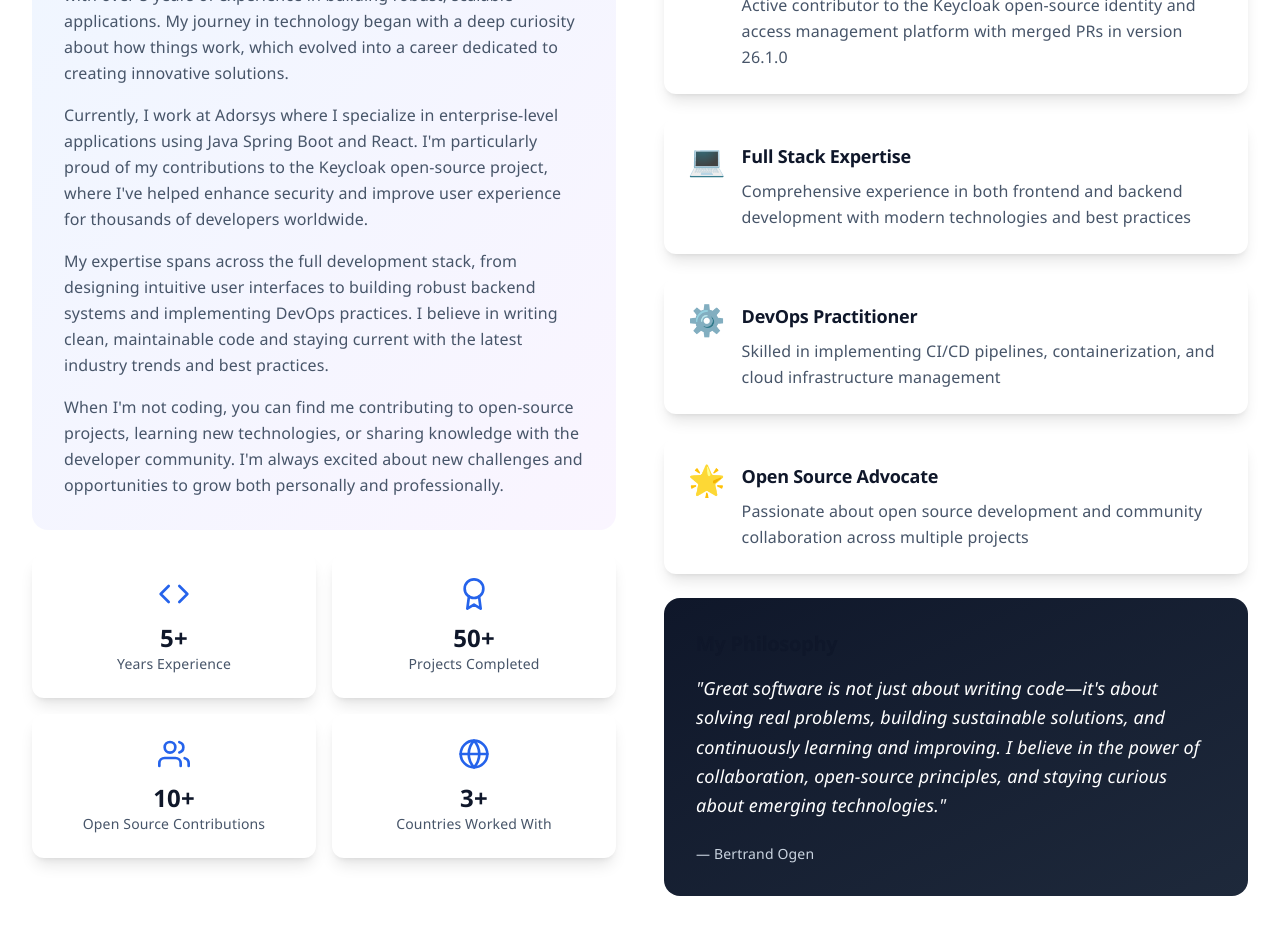
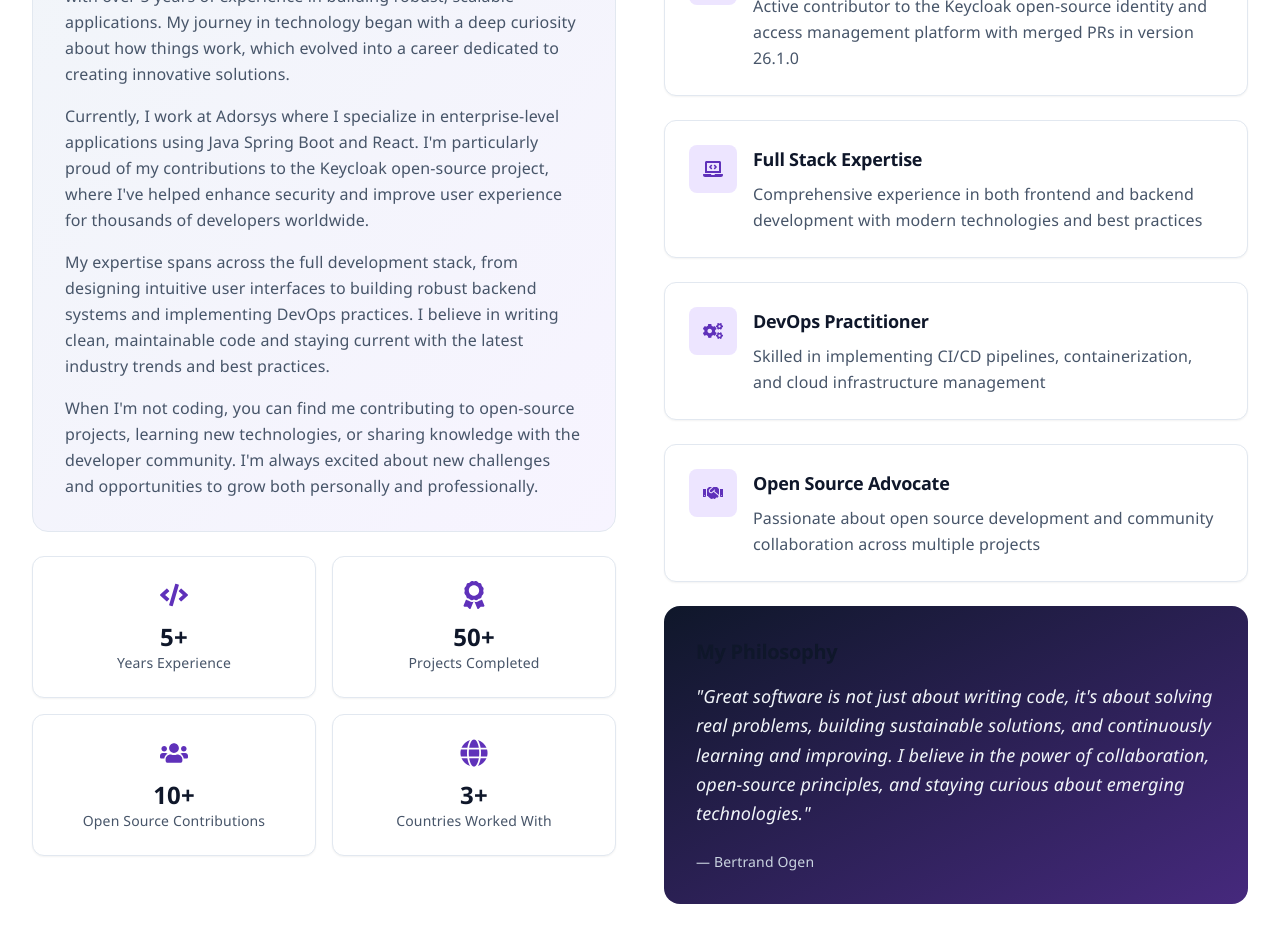
Before and after one commit to Ogenbertrand/portfolio, a React (Vite) app: page / in a window 1280 px wide. Shown: the part 1260-2202 px from the top of the page. Built offline with nearby package versions, Linux system fonts and the light colour scheme.

Commit message:
style: modernize about section iconography and cards

```diff
--- a/src/components/sections/About.tsx
+++ b/src/components/sections/About.tsx
@@ -1,34 +1,43 @@
 import { motion } from 'framer-motion'
-import { FiAward, FiCode, FiUsers, FiGlobe } from 'react-icons/fi'
+import {
+  FaAward,
+  FaCode,
+  FaUsers,
+  FaGlobe,
+  FaShieldAlt,
+  FaLaptopCode,
+  FaCogs,
+  FaHandshake
+} from 'react-icons/fa'
 
 const About = () => {
   const stats = [
-    { icon: FiCode, value: '5+', label: 'Years Experience' },
-    { icon: FiAward, value: '50+', label: 'Projects Completed' },
-    { icon: FiUsers, value: '10+', label: 'Open Source Contributions' },
-    { icon: FiGlobe, value: '3+', label: 'Countries Worked With' }
+    { icon: FaCode, value: '5+', label: 'Years Experience' },
+    { icon: FaAward, value: '50+', label: 'Projects Completed' },
+    { icon: FaUsers, value: '10+', label: 'Open Source Contributions' },
+    { icon: FaGlobe, value: '3+', label: 'Countries Worked With' }
   ]
 
   const achievements = [
     {
       title: 'Keycloak Contributor',
       description: 'Active contributor to the Keycloak open-source identity and access management platform with merged PRs in version 26.1.0',
-      icon: '🔐'
+      icon: FaShieldAlt
     },
     {
       title: 'Full Stack Expertise',
       description: 'Comprehensive experience in both frontend and backend development with modern technologies and best practices',
-      icon: '💻'
+      icon: FaLaptopCode
     },
     {
       title: 'DevOps Practitioner',
       description: 'Skilled in implementing CI/CD pipelines, containerization, and cloud infrastructure management',
-      icon: '⚙️'
+      icon: FaCogs
     },
     {
       title: 'Open Source Advocate',
       description: 'Passionate about open source development and community collaboration across multiple projects',
-      icon: '🌟'
+      icon: FaHandshake
     }
   ]
 
@@ -58,7 +67,6 @@ const About = () => {
         </div>
 
         <div className="grid grid-cols-1 lg:grid-cols-2 gap-12 items-start">
-          {/* Left Column - Personal Story */}
           <motion.div
             initial={{ opacity: 0, x: -30 }}
             whileInView={{ opacity: 1, x: 0 }}
@@ -66,19 +74,19 @@ const About = () => {
             viewport={{ once: true }}
             className="space-y-6"
           >
-            <div className="bg-gradient-to-br from-blue-50 to-purple-50 rounded-2xl p-8">
+            <div className="bg-gradient-to-br from-gray-100 to-secondary-50 rounded-2xl p-8 border border-gray-200">
               <h3 className="text-2xl font-bold text-gray-900 mb-4">My Journey</h3>
               <div className="space-y-4 text-gray-700 leading-relaxed">
                 <p>
-                  I'm a passionate Full Stack Software Engineer based in Cameroon, with over 5 years
+                  I&apos;m a passionate Full Stack Software Engineer based in Cameroon, with over 5 years
                   of experience in building robust, scalable applications. My journey in technology
                   began with a deep curiosity about how things work, which evolved into a career
                   dedicated to creating innovative solutions.
                 </p>
                 <p>
                   Currently, I work at Adorsys where I specialize in enterprise-level applications
-                  using Java Spring Boot and React. I'm particularly proud of my contributions to
-                  the Keycloak open-source project, where I've helped enhance security and improve
+                  using Java Spring Boot and React. I&apos;m particularly proud of my contributions to
+                  the Keycloak open-source project, where I&apos;ve helped enhance security and improve
                   user experience for thousands of developers worldwide.
                 </p>
                 <p>
@@ -88,15 +96,14 @@ const About = () => {
                   with the latest industry trends and best practices.
                 </p>
                 <p>
-                  When I'm not coding, you can find me contributing to open-source projects,
+                  When I&apos;m not coding, you can find me contributing to open-source projects,
                   learning new technologies, or sharing knowledge with the developer community.
-                  I'm always excited about new challenges and opportunities to grow both personally
+                  I&apos;m always excited about new challenges and opportunities to grow both personally
                   and professionally.
                 </p>
               </div>
             </div>
 
-            {/* Stats */}
             <div className="grid grid-cols-2 gap-4">
               {stats.map((stat, index) => (
                 <motion.div
@@ -105,10 +112,10 @@ const About = () => {
                   whileInView={{ opacity: 1, y: 0 }}
                   transition={{ duration: 0.6, delay: index * 0.1 }}
                   viewport={{ once: true }}
-                  className="bg-white rounded-xl p-6 text-center shadow-lg hover:shadow-xl transition-shadow duration-300"
+                  className="bg-white rounded-xl p-6 text-center border border-gray-200 shadow-sm hover:shadow-md transition-shadow duration-300"
                 >
                   <div className="flex items-center justify-center mb-3">
-                    <stat.icon className="w-8 h-8 text-blue-600" />
+                    <stat.icon className="w-7 h-7 text-primary-700" />
                   </div>
                   <div className="text-2xl font-bold text-gray-900">{stat.value}</div>
                   <div className="text-sm text-gray-600">{stat.label}</div>
@@ -117,7 +124,6 @@ const About = () => {
             </div>
           </motion.div>
 
-          {/* Right Column - Achievements */}
           <motion.div
             initial={{ opacity: 0, x: 30 }}
             whileInView={{ opacity: 1, x: 0 }}
@@ -134,9 +140,11 @@ const About = () => {
                 whileInView={{ opacity: 1, y: 0 }}
                 transition={{ duration: 0.6, delay: index * 0.1 }}
                 viewport={{ once: true }}
-                className="flex items-start space-x-4 p-6 bg-white rounded-xl shadow-lg hover:shadow-xl transition-all duration-300 hover:scale-105"
+                className="flex items-start space-x-4 p-6 bg-white rounded-xl border border-gray-200 shadow-sm hover:shadow-md transition-all duration-300"
               >
-                <div className="flex-shrink-0 text-3xl">{achievement.icon}</div>
+                <div className="flex-shrink-0 w-12 h-12 rounded-lg bg-primary-100 text-primary-700 flex items-center justify-center">
+                  <achievement.icon className="w-5 h-5" />
+                </div>
                 <div>
                   <h4 className="text-lg font-semibold text-gray-900 mb-2">
                     {achievement.title}
@@ -148,20 +156,19 @@ const About = () => {
               </motion.div>
             ))}
 
-            {/* Technical Philosophy */}
             <motion.div
               initial={{ opacity: 0, y: 20 }}
               whileInView={{ opacity: 1, y: 0 }}
               transition={{ duration: 0.6, delay: 0.4 }}
               viewport={{ once: true }}
-              className="bg-gradient-to-br from-gray-900 to-gray-800 rounded-2xl p-8 text-white"
+              className="bg-gradient-to-br from-gray-900 to-secondary-900 rounded-2xl p-8 text-white"
             >
               <h4 className="text-xl font-bold mb-4">My Philosophy</h4>
-              <blockquote className="text-lg italic leading-relaxed">
-                "Great software is not just about writing code—it's about solving real problems,
+              <blockquote className="text-lg italic leading-relaxed text-gray-100">
+                &quot;Great software is not just about writing code, it&apos;s about solving real problems,
                 building sustainable solutions, and continuously learning and improving. I believe
                 in the power of collaboration, open-source principles, and staying curious about
-                emerging technologies."
+                emerging technologies.&quot;
               </blockquote>
               <div className="mt-6 text-sm text-gray-300">
                 — Bertrand Ogen
```
